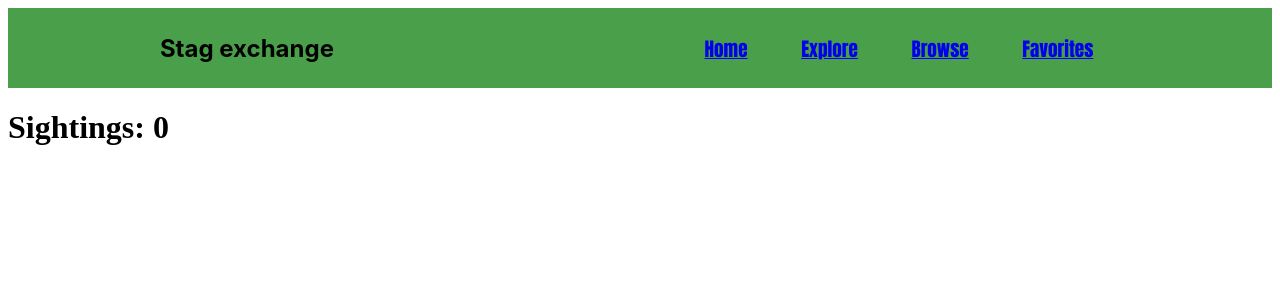
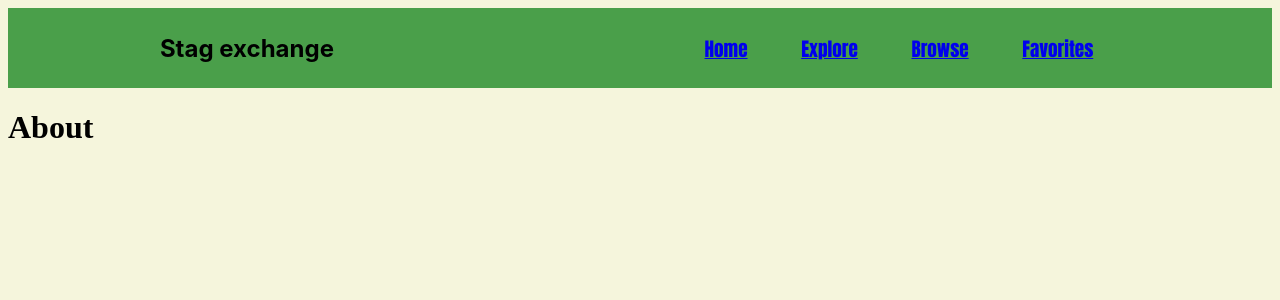
Before and after one commit to Webbie-AAA/stag_overflow_project, a React (Vite) app in the folder stag_exchange/: page / in a window 1280 px wide. Shown: the top 300 px of the page. Built offline with nearby package versions, Linux system fonts and the light colour scheme; no server answers.

Commit message:
added background color and started home page

```diff
--- a/stag_exchange/src/App.css
+++ b/stag_exchange/src/App.css
@@ -21,3 +21,7 @@ nav {
 .title{
     font-family: arial system-ui, -apple-system, BlinkMacSystemFont, 'Segoe UI', Roboto, Oxygen, Ubuntu, Cantarell, 'Open Sans', 'Helvetica Neue', sans-serif;
 }
+
+body {
+    background-color: beige;
+}
--- a/stag_exchange/src/Pages/Home/index.jsx
+++ b/stag_exchange/src/Pages/Home/index.jsx
@@ -5,7 +5,8 @@ export default function Home() {
   const {data} = useAPI()
   return (
     <>
-      <h1>Sightings: {data.length}</h1>
+      <h1>About</h1>
+
       <pre>{JSON.stringify(data[0], null, 2)}</pre>
     </>
   )
```
